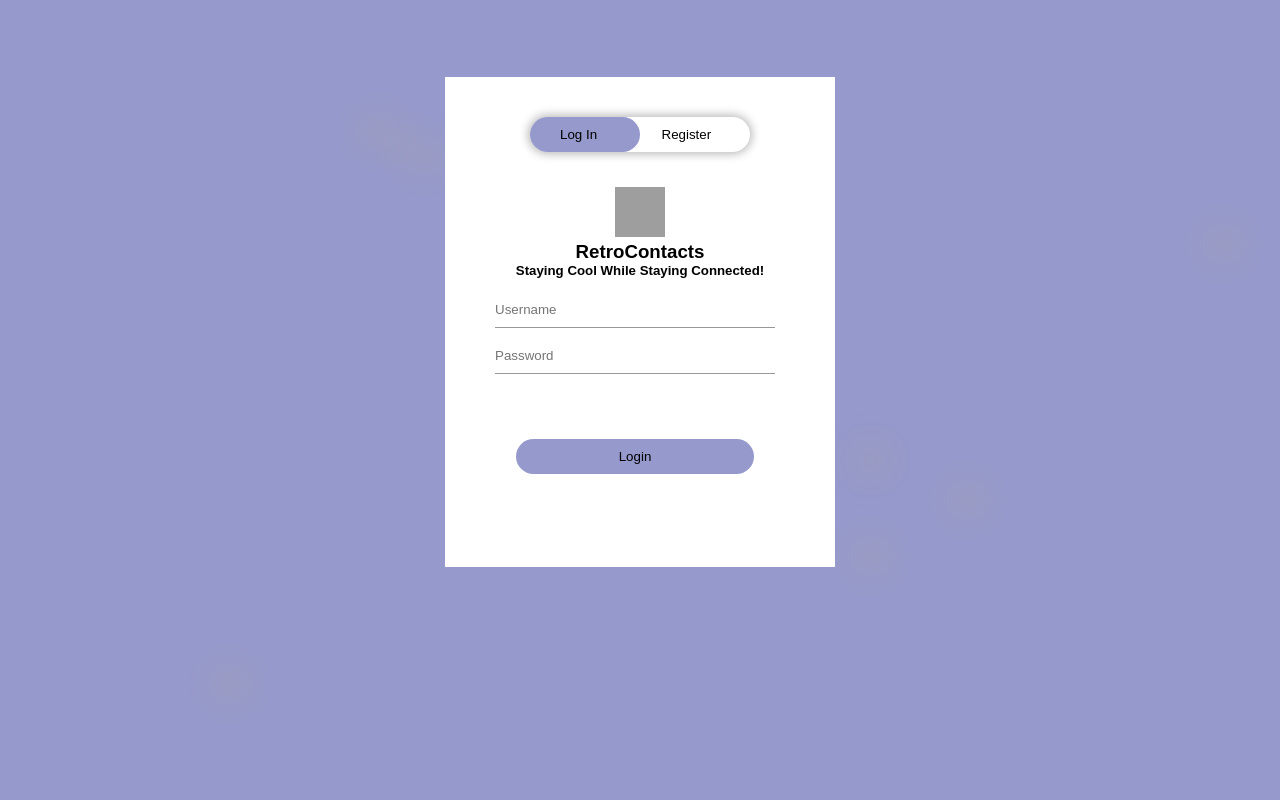
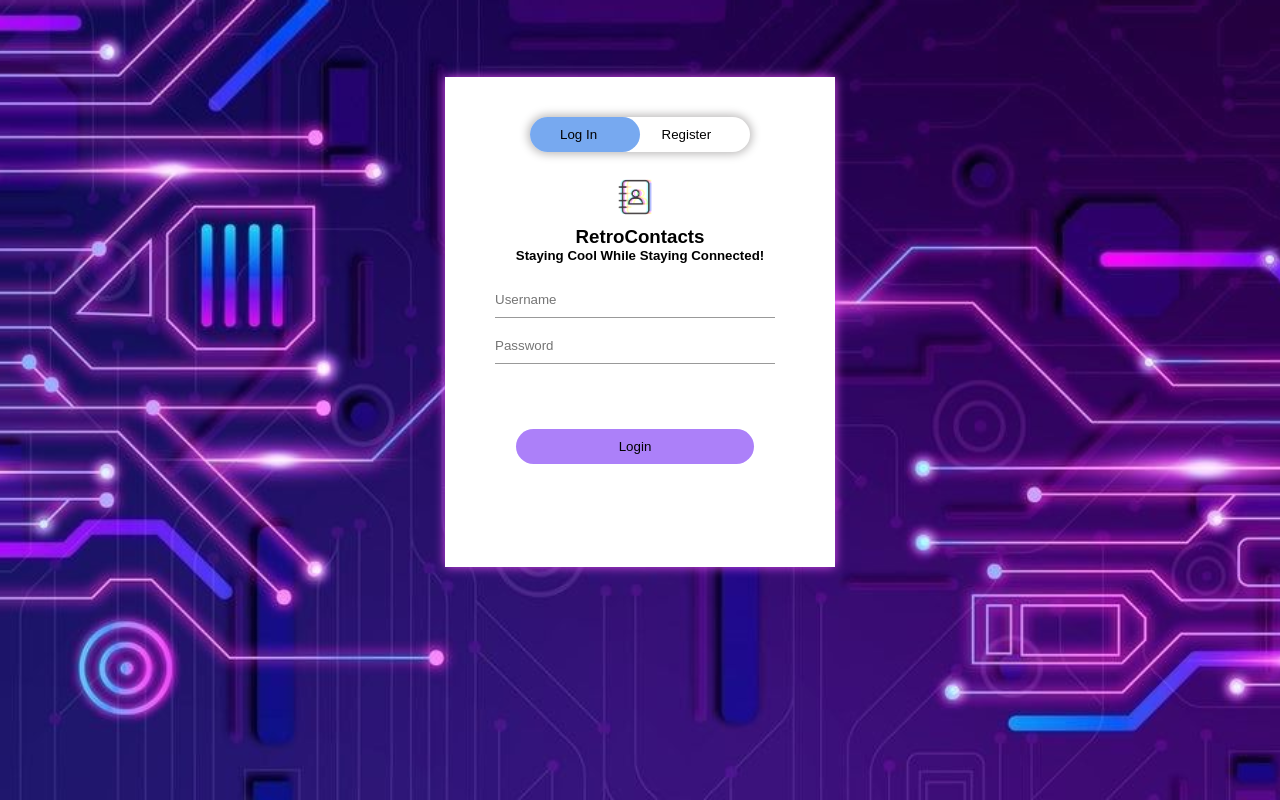
Before and after one commit to COP4331-Group-Project/Contact-Manager-Project, a PHP site: page / in a window 1280 px wide. Run offline with PHP 8.4, Linux system fonts and the light colour scheme; grey boxes are pictures that could not be loaded.

Commit message:
Changed file directories to match moba

```diff
--- a/ContactList.html
+++ b/ContactList.html
@@ -2,7 +2,7 @@
 <html>
   <head>
     <title>ContactList</title>
-    <link rel="stylesheet" href="ContactList.css">
+    <link rel="stylesheet" href="./css/ContactList.css">
   </head>
   <body>
     <header class="header">
--- a/ContactList.css
+++ b/css/ContactList.css
@@ -2,9 +2,7 @@ body {
   font: 18px/1.5 Arial, sans-serif;
   margin: 0;
   padding: 0;
-  /* background-image: url('./images/backgroundimg.jpg'); FOR SERVER */
-  background-image: url('./img/backgroundimg.jpg');
-  /* background-image: url('../../images/backgroundimg.jpg'); */
+  background-image: url('../images/backgroundimg.jpg');
   background-size: cover;
   background-attachment: fixed;
   background-repeat: no-repeat;
--- a/css/styles.css
+++ b/css/styles.css
@@ -7,76 +7,11 @@
 .background {
   height: 100%;
   width: 100%;
-  background-color: #9599cc;
+  background-image: url("../images/circuitPurple.png");
+  background-repeat: no-repeat;
   background-position: center;
   background-size: cover;
   position: absolute;
-}
-
-.retro-light {
-  position: absolute;
-  width: 40px;
-  height: 40px;
-  border-radius: 50%;
-  background: rgba(255, 221, 0, 0.8);
-  opacity: 0;
-  animation: flickerAnimation 2s infinite; /* Flickering Animation */
-  filter: blur(20px); /* Blur effect to the lights */
-}
-
-/* left second dot */
-.light1 {
-  top: 17%;
-  left: 31.6%;
-}
-
-/* right circle */
-.light2 {
-  top: 28%;
-  left: 94%;
-}
-
-/* left top dot */
-.light3 {
-  top: 14%;
-  left: 28%;
-}
-
-/* left bottom circle */
-.light4 {
-  top: 83%;
-  left: 16.4%;
-}
-
-/* right top dot */
-.light5 {
-  top: 55%;
-  left: 66.5%;
-}
-
-/* right bottom dot */
-.light6 {
-  top: 67%;
-  left: 66.5%;
-}
-
-/* right middle dot */
-.light7 {
-  top: 60%;
-  left: 74%;
-}
-
-/* Animation for flickering lights */
-@keyframes flickerAnimation {
-  0% {
-      opacity: 1;
-  }
-  50% {
-      opacity: 0;
-  }
-  100% {
-      opacity: 1;
-  }
 }
 
 .formBox {
@@ -85,6 +20,7 @@
   position: relative;
   margin: 6% auto;
   background: #fff;
+  box-shadow: 0 0 10px rgba(219, 74, 236, 1);
   padding: 5px;
   overflow: hidden;
 }
@@ -102,6 +38,13 @@
 .title-logo h1 {
   font-size: 24px;
   margin-top: 10px;
+}
+
+.logo {
+  width: 50px;
+  height: 50px;
+  margin-right: 10px;
+  margin-top: -15px;
 }
 
 .buttonBox {
@@ -127,13 +70,13 @@
   position: absolute;
   width: 110px;
   height: 100%;
-  background: #9599cc;
+  background: #77a9f0;
   border-radius: 30px;
   transition: .5s;
 }
 
 .input-group {
-  top: 210px;
+  top: 200px;
   position: absolute;
   width: 280px;
   transition: .5s;
@@ -171,7 +114,7 @@
   cursor: pointer;
   display: block;
   margin: auto;
-  background: #9599cc;
+  background: #ac80f9;
   border: 0;
   outline: none;
   border-radius: 30px;
@@ -180,7 +123,7 @@
 }
 
 .login-btn:hover {
-  background: #636acf;
+  background: #db4aec;
 }
 
 .register-btn {
@@ -189,7 +132,7 @@
   cursor: pointer;
   display: block;
   margin: auto;
-  background: #9599cc;
+  background: #ac80f9;
   border: 0;
   outline: none;
   border-radius: 30px;
@@ -198,7 +141,7 @@
 }
 
 .register-btn:hover {
-  background: #636acf;
+  background: #db4aec;
 }
 /*
 input:invalid {
@@ -206,7 +149,7 @@ input:invalid {
 } */
 
 .checkbox {
-  margin: 20px 10px 30px 0;
+  margin: 30px 10px 30px 0;
 }
 
 .error-message {
--- a/index.html
+++ b/index.html
@@ -22,7 +22,7 @@
             </div>
 
             <div class="title-logo">
-                <img src='images\logo.png' alt="Logo" class="logo">
+                <img src='./images/logo.png' alt="Logo" class="logo">
                 <h3>RetroContacts</h3>
                 <h5>Staying Cool While Staying Connected!</h5>
                 <h5 id="errorMsg" class="errorMsg">Please fix the fields marked with a * and colored red!</h5>
```
Also changed, not shown: code.js (deleted, +0 -185 lines), images/backgroundimg.jpg (renamed from img/backgroundimg.jpg), images/circuitPurple.png (added), images/logo.png (added), images/remove-user.512x409.png (renamed from img/remove-user.512x409.png), images/search.512x512.png (renamed from img/search.512x512.png), images/user-edit.512x409.png (renamed from img/user-edit.512x409.png), images/user-plus.512x409.png (renamed from img/user-plus.512x409.png), js/ContactList.js (renamed from ContactList.js).
